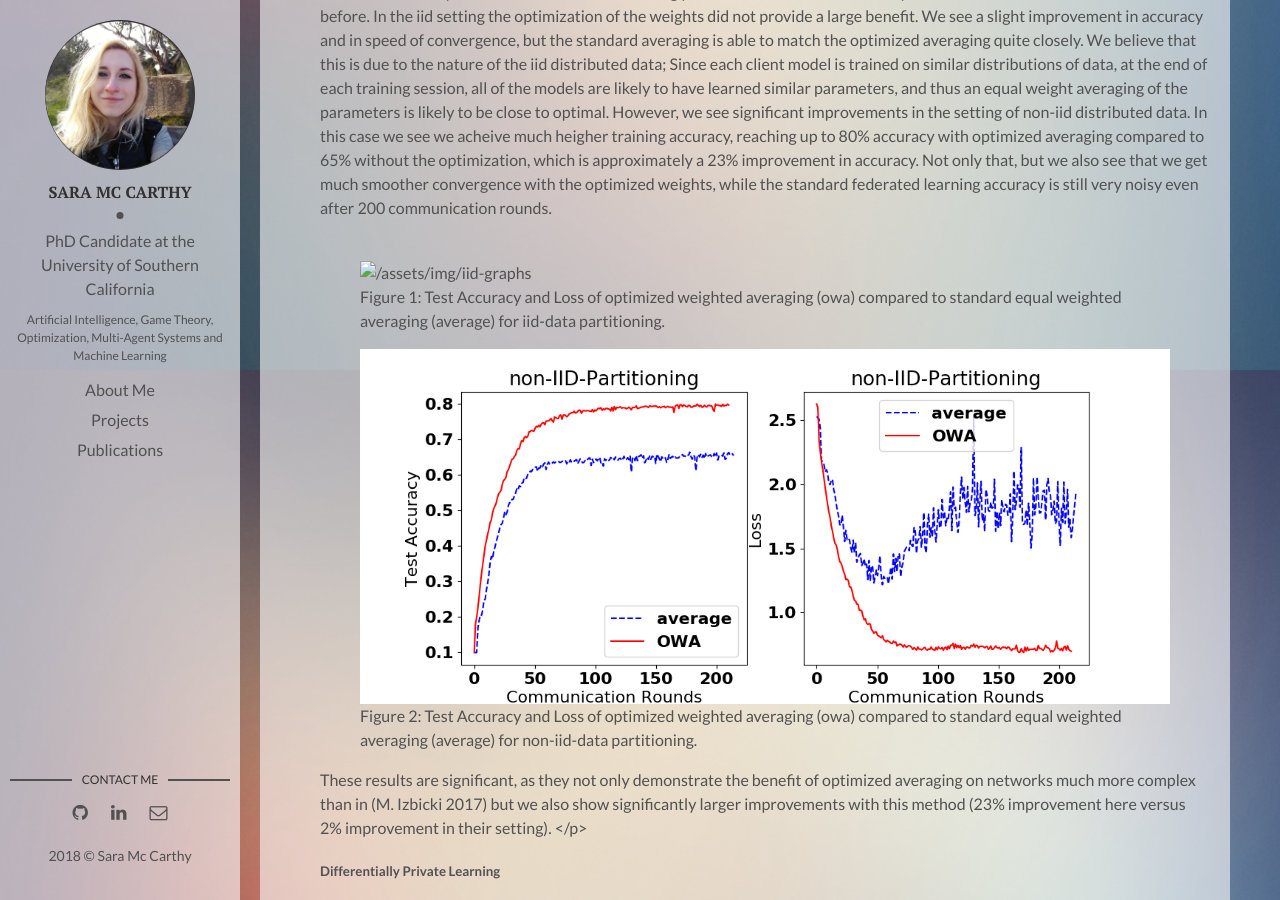
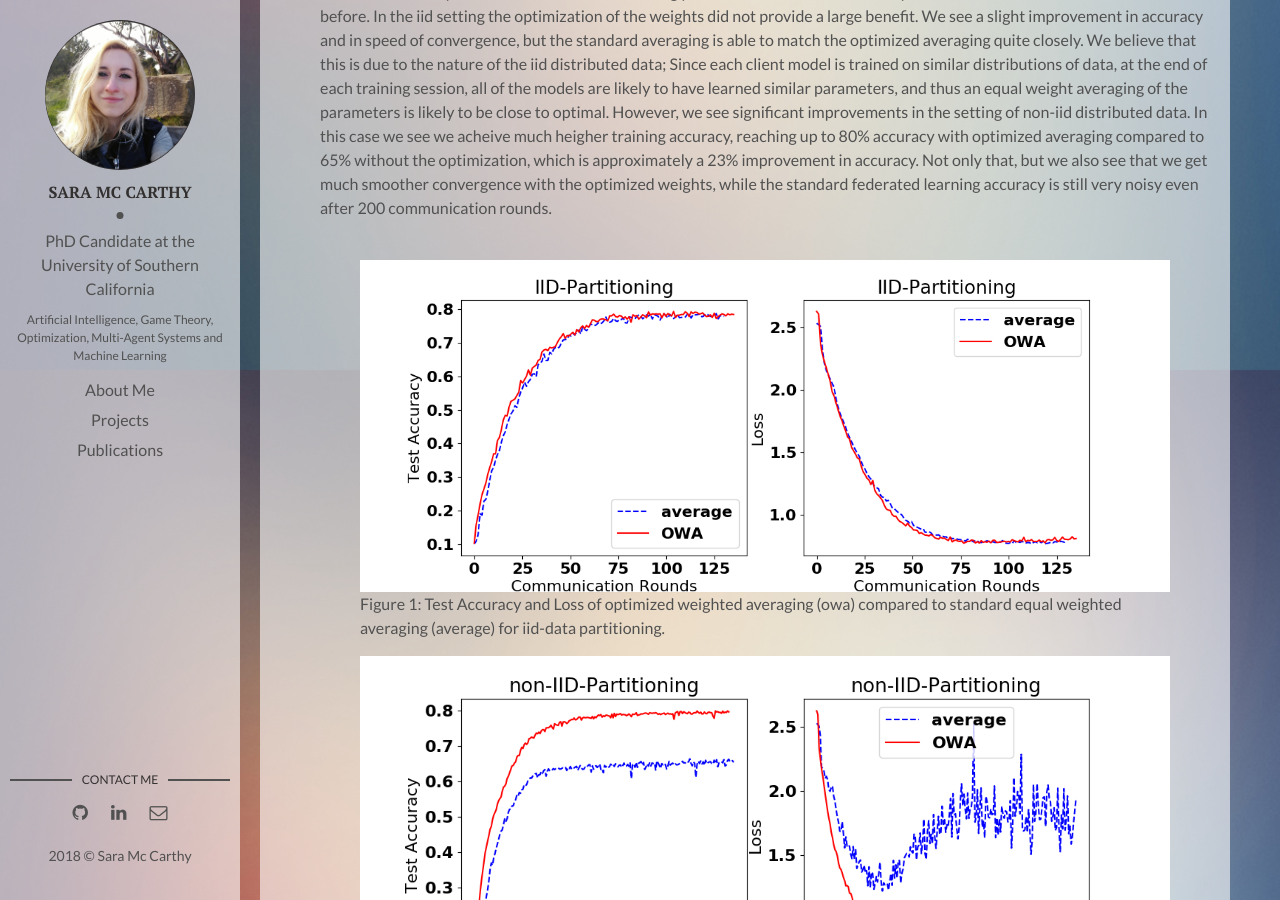
Before and after one commit to saramccarthy/saramccarthy.github.io, a Jekyll site: the page built from _posts/2017-09-13-federated-learning.markdown, in a window 1280 px wide and 900 px high, scrolled down 4750 px. Built offline with Jekyll 4.4.1, drawn with Linux system fonts in a browser that asks for light colours; formulas are drawn with MathJax 3.

Commit message:
Update 2017-09-13-federated-learning.markdown

```diff
--- a/_posts/2017-09-13-federated-learning.markdown
+++ b/_posts/2017-09-13-federated-learning.markdown
@@ -95,7 +95,7 @@ In contrast to <span class="citation" data-cites="Izbicki">(M. Izbicki 2017)</sp
 
 To test the Federated Learning model with optimized weights we modified the partitioning of the data slightly so that we reserved 5% of the data to be used to train the optimization model. The remaining portion of the cifar dataset was partitioned in an iid and non-iid fashion as before. In the iid setting the optimization of the weights did not provide a large benefit. We see a slight improvement in accuracy and in speed of convergence, but the standard averaging is able to match the optimized averaging quite closely. We believe that this is due to the nature of the iid distributed data; Since each client model is trained on similar distributions of data, at the end of each training session, all of the models are likely to have learned similar parameters, and thus an equal weight averaging of the parameters is likely to be close to optimal. However, we see significant improvements in the setting of non-iid distributed data. In this case we see we acheive much heigher training accuracy, reaching up to 80% accuracy with optimized averaging compared to 65% without the optimization, which is approximately a 23% improvement in accuracy. Not only that, but we also see that we get much smoother convergence with the optimized weights, while the standard federated learning accuracy is still very noisy even after 200 communication rounds. <br><br>
 <figure>
-<img src="iid.png" alt="{{site.baseurl}}/assets/img/iid-graphs" width="100%">
+<img src="{{site.baseurl}}/assets/img/iid.png" alt="{{site.baseurl}}/assets/img/iid-graphs" width="100%">
 <figcaption>Figure 1: Test Accuracy and Loss of optimized weighted averaging (owa)
 compared to standard equal weighted averaging (average)
 for iid-data partitioning.</figcaption>
```
